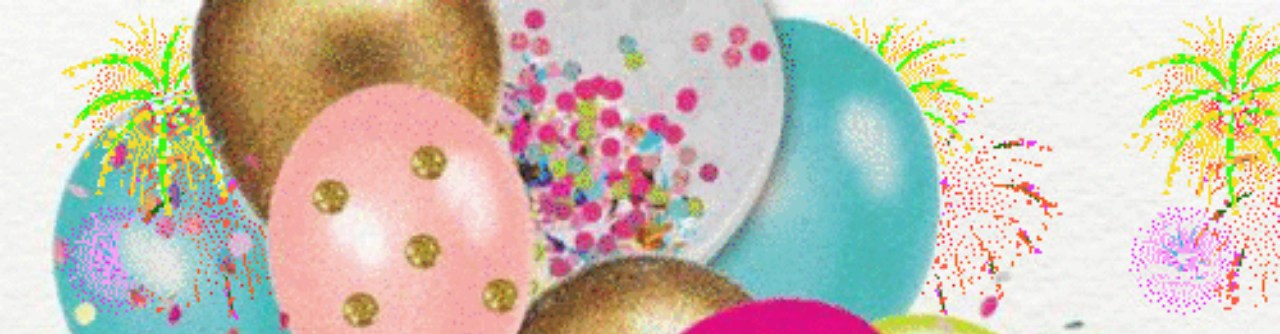
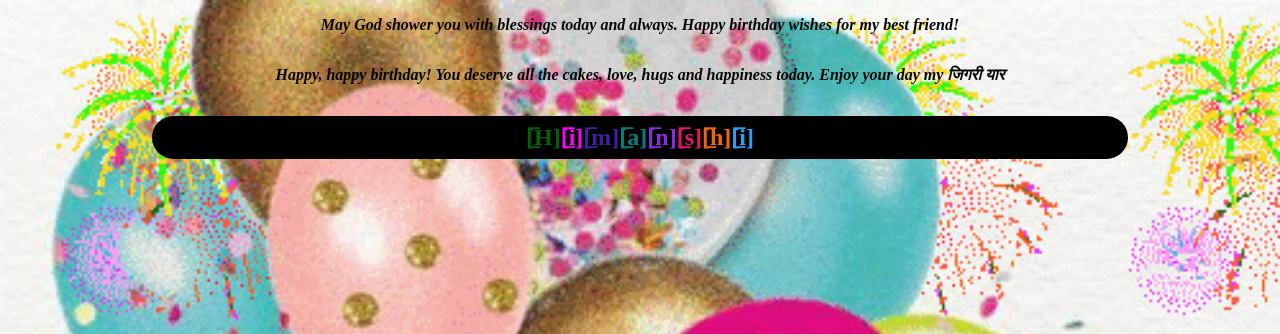
Before and after one commit to sharma2514/happyBirthday, a plain HTML site: page index.html in a window 1280 px wide. Shown: the top 334 px of the page. Drawn offline with Linux system fonts and the light colour scheme.

Commit message:
some changes

```diff
--- a/index.html
+++ b/index.html
@@ -7,11 +7,15 @@
     <link rel="stylesheet" href="style.css" type="text/css">
 </head>
 <body>
+    <div class="back">
+        <img src="tenor.gif" alt="background">
+    </div>
     <div class="name">
-        <p><span id="sp1">[̲̅H]</span><span id="sp2">[̲̅i]</span><span id="sp3">[̲̅m]</span><span id="sp4">[̲̅a]</span><span id="sp5">[̲̅n]</span><span id="sp6">[̲̅s]</span><span id="sp7">[̲̅h]</span><span id="sp8">[̲̅i]</span></p>
-        <p>May God shower you with blessings today and always. Happy birthday wishes for my best friend!</p>
-        <p>Happy, happy birthday! You deserve all the cakes, love, hugs and happiness today. Enjoy your day my जिगरी यार</p>
+        <p style="color: rgb(8, 8, 8); font-style: oblique; font-size: 1rem; font-weight: bolder;">May God shower you with blessings today and always. Happy birthday wishes for my best friend!</p>
+        <p style="color: rgb(8, 8, 8); font-style: oblique; font-size: 1rem; font-weight: bolder;">Happy, happy birthday! You deserve all the cakes, love, hugs and happiness today. Enjoy your day my जिगरी यार</p>
+        <p class="hima"><span id="sp1">[̲̅H]</span><span id="sp2">[̲̅i]</span><span id="sp3">[̲̅m]</span><span id="sp4">[̲̅a]</span><span id="sp5">[̲̅n]</span><span id="sp6">[̲̅s]</span><span id="sp7">[̲̅h]</span><span id="sp8">[̲̅i]</span></p>
     </div>
 
+    <p><a href="/surprize.html">Click</a></p>
 </body>
 </html>
--- a/style.css
+++ b/style.css
@@ -1,22 +1,36 @@
 body{
-    height: 100vh;
-    width: 100vw;
-    background-color: lightgreen;
-    background-image: url('tenor.gif');
+    margin: 0px;
+    background-color: rgb(243, 237, 237);
     background-repeat: no-repeat;
     background-size: cover;
+    position: relative;
+    display: flex;
+    flex-direction: column;
+    align-items: center;
+}
+
+.back{
+    width: 100%;
+    height: 100%;
+}
+
+.back img{
+    width: 100%;
+    height: 100%;
 }
 
 .name{
     height: 100%;
     width: 100%;
+    position: absolute;
+    top: 0;
     display: flex;
     flex-direction: column;
-    justify-content: center;
+    /* justify-content: center; */
     align-items: center;
 }
 .name p span{
-    font-size: 2rem;
+    font-size: 1.5rem;
 }
 
 .name p{
@@ -64,3 +78,9 @@ body{
     color: rgb(33, 165, 241);
     font-weight: bolder;
 }
+
+.hima{
+    background-color: black;
+    border-radius: 1.5rem;
+    padding: 0.5rem;
+}
```
Also changed, not shown: surprize.html (added).
